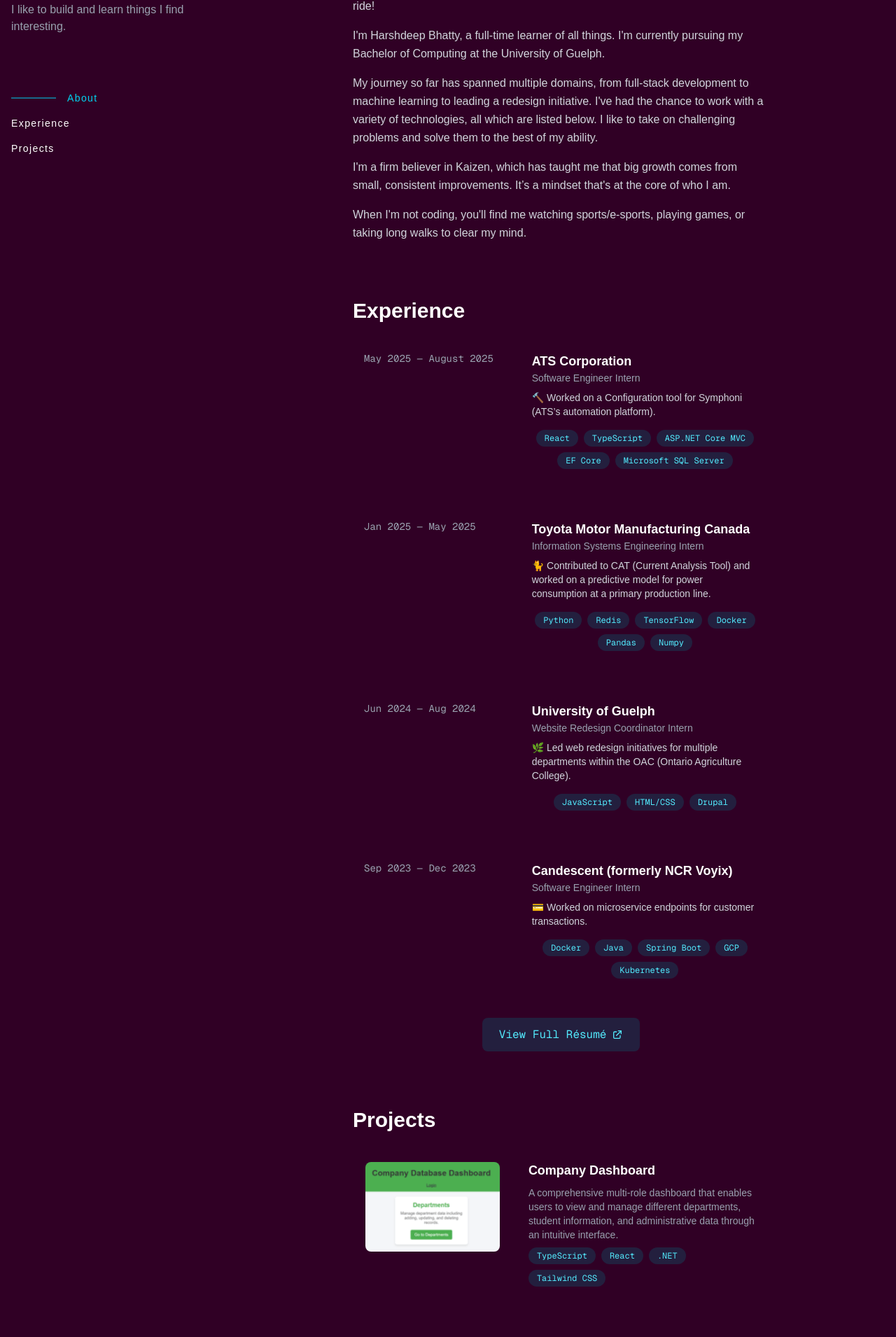
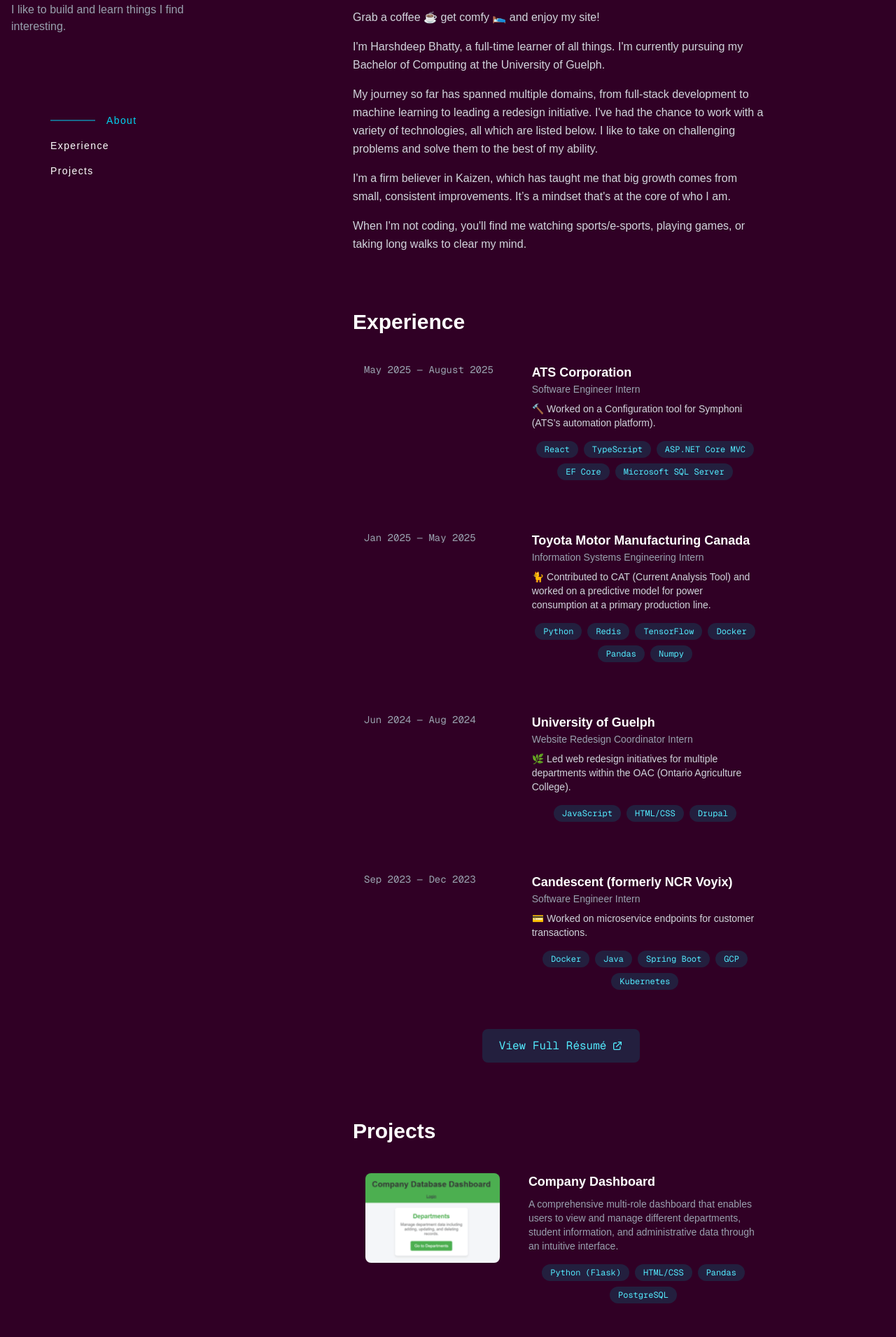
Before and after one commit to hbhatty/Portfolio, a Next.js app: page / in a window 1280 px wide. Shown: the part 170-2080 px from the top of the page at 70% size. Built offline with nearby package versions, Linux system fonts and the light colour scheme.

Commit message:
Add changes to formatting

```diff
--- a/app/components/Main.tsx
+++ b/app/components/Main.tsx
@@ -8,7 +8,9 @@
         <div className="space-y-4 text-gray-300 leading-relaxed">
           <p>
             Welcome to my corner of the internet!
-            Grab a coffee ☕ get comfy and enjoy the ride!
+          </p>
+          <p>
+            Grab a coffee ☕ get comfy 🛌 and enjoy my site!
           </p>
           <p>
             I'm Harshdeep Bhatty, a full-time learner of all things.
--- a/app/components/Projects.tsx
+++ b/app/components/Projects.tsx
@@ -4,7 +4,7 @@
       image: '/images/companydashboard.png',
       description:
         'A comprehensive multi-role dashboard that enables users to view and manage different departments, student information, and administrative data through an intuitive interface.',
-      tech: ['TypeScript', 'React', '.NET', 'Tailwind CSS'],
+      tech: ['Python (Flask)', 'HTML/CSS', 'Pandas', 'PostgreSQL'],
       link: 'https://github.com/hbhatty/pokemon-tcg'
     },
     {
@@ -12,7 +12,7 @@
         image: '/images/tcgpic.png',
         description:
           'An interactive Pokemon card search platform where users can search for their favorite Pokemon and view all associated cards. Features include filtering by rarity and artist, user authentication, and the ability to save favorite cards to a personal collection.',
-        tech: ['TypeScript', 'React', '.NET', 'Tailwind CSS'],
+        tech: ['TypeScript', 'React', 'Tailwind CSS', 'PostgreSQL', 'Docker'],
         link: 'https://github.com/hbhatty/pokemon-tcg'
       },
   ];
@@ -62,7 +62,8 @@
               </div>
               <p className="text-sm text-gray-400 group-hover:text-gray-300 transition-colors duration-300">{project.description}</p>
 
-              <div className="flex flex-wrap gap-2 mt-2">
+              <div className="text-center">
+                <div className="flex flex-wrap justify-center gap-2 mt-4">
                   {project.tech.map((tech, techIdx) => (
                     <span
                       key={techIdx}
@@ -73,6 +74,7 @@
                   ))}
                 </div>
               </div>
+            </div>
           </a>
         ))}
         </section>
--- a/app/components/Sidebar.tsx
+++ b/app/components/Sidebar.tsx
@@ -33,7 +33,7 @@
                 </span>
                 <h2 className="text-xl mt-1">Full-Time Learner</h2>
                 <p className="text-gray-400 mt-6">I like to build and learn things I find interesting.</p>
-                <nav className="mt-20 space-y-4 text-sm tracking-widest">
+                <nav className="mt-28 space-y-4 text-sm tracking-widest pl-14">
                     <a
                         href="#about"
                         className="block relative group pl-0"
```
Lines whose indentation alone changed are shown as unchanged.
